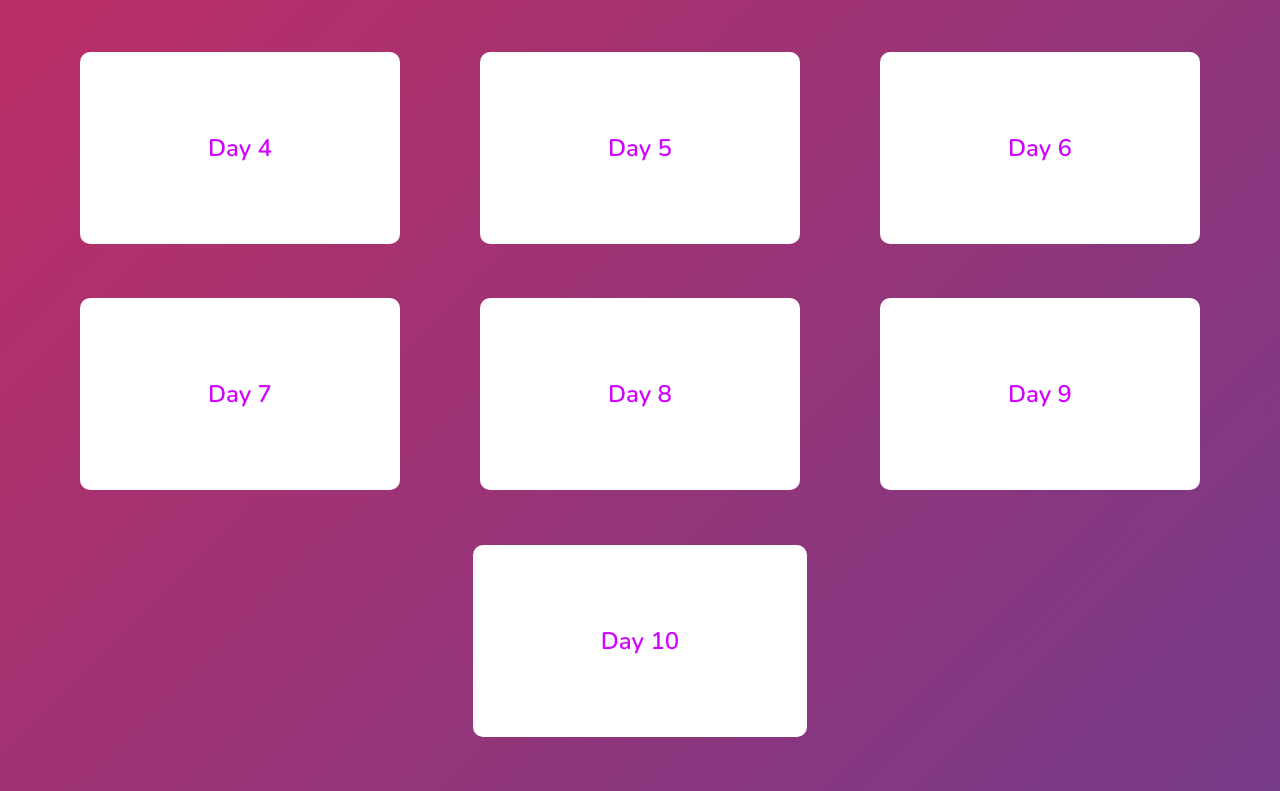
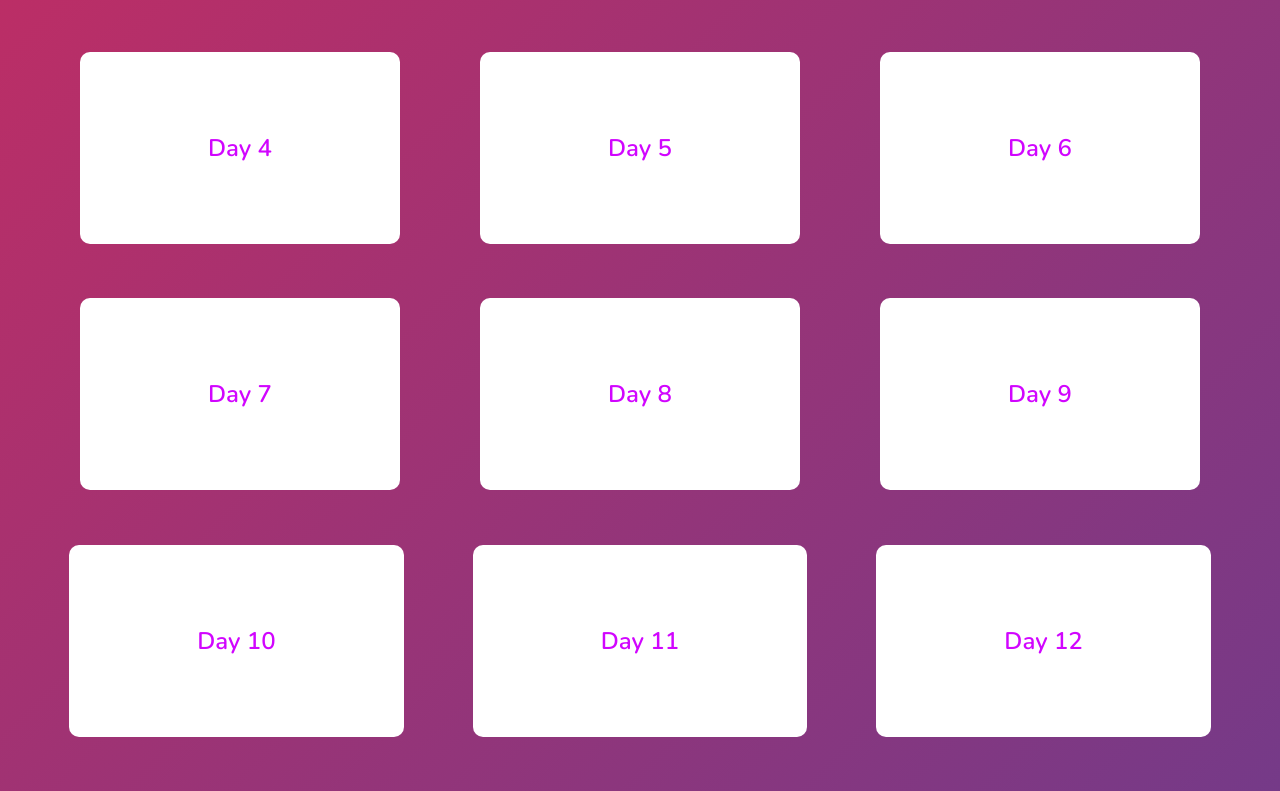
Before and after one commit to abhisheksaran/frontend-THAs, a plain HTML site: page index.html in a window 1280 px wide. Shown: the part 489-1280 px from the top of the page. Drawn offline with nearby package versions, Linux system fonts and the light colour scheme.

Commit message:
day11-link-added

```diff
--- a/index.html
+++ b/index.html
@@ -141,6 +141,19 @@
                 Day 10
             </div>
         </a>
+
+        <a href="day11/index.html">
+            <div class="card">
+                Day 11
+            </div>
+        </a>
+
+        <a href="day12/index.html">
+            <div class="card">
+                Day 12
+            </div>
+        </a>
+
     </div>
 </div>
 </body>
```
